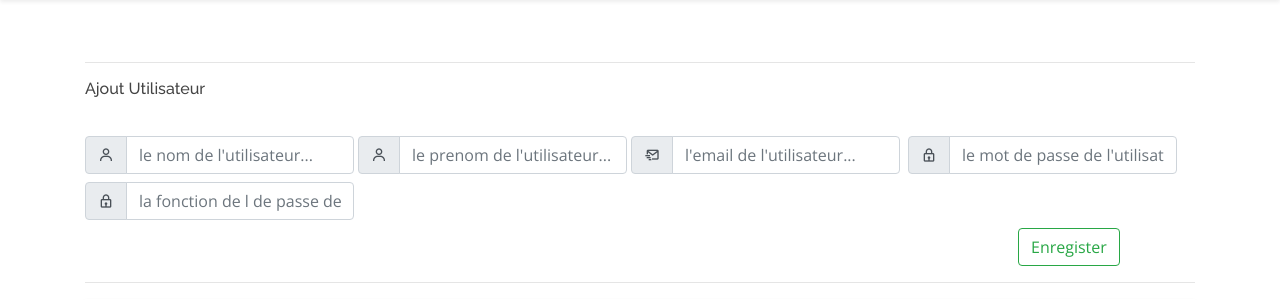
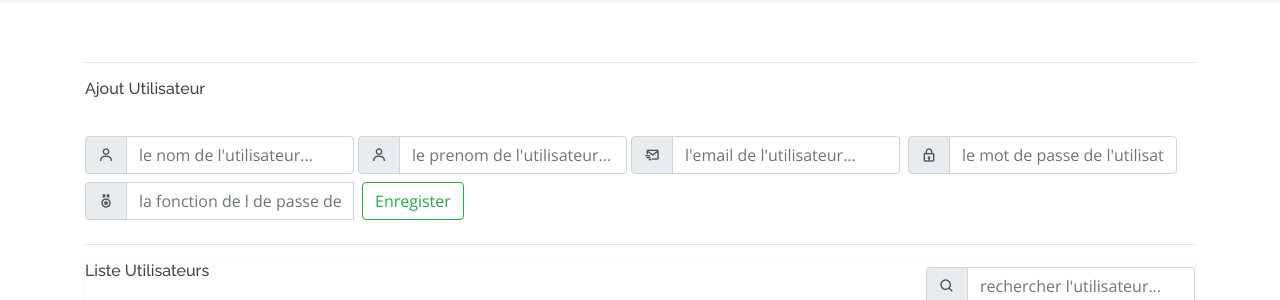
Before and after one commit to peterkofi/HandBall, a PHP site: page /utilisateur.php in a window 1280 px wide. Shown: the part 88-388 px from the top of the page. Run offline with PHP 8.4, Linux system fonts and the light colour scheme; data that the repository does not hold is empty; some libraries are stand-ins or nearby versions.

Commit message:
user modification

```diff
--- a/utilisateur.php
+++ b/utilisateur.php
@@ -86,17 +86,15 @@
             </div>
             <div class="input-group mb-2">
               <div class="input-group-prepend">
-                <div class="input-group-text"> <i class="bx bx-lock"></i></div>
+                <div class="input-group-text"> <i class="bx bx-medal"></i></div>
               </div>
 
               <input type="password" class="form-control" id="inlineFormInputGroup" name="FonctionUtilisateur" placeholder="la fonction de l de passe de l'utilisateur...">
 
+              <button class="btn btn-outline-success ml-2" name="enregistrer" type="submit">Enregister</button>
             </div>
 
-            <div class="offset-10 mr-3">
 
-              <button class="btn btn-outline-success ml-2" name="enregistrer" type="submit">Enregister</button>
-            </div>
         </form>
 
 
```
